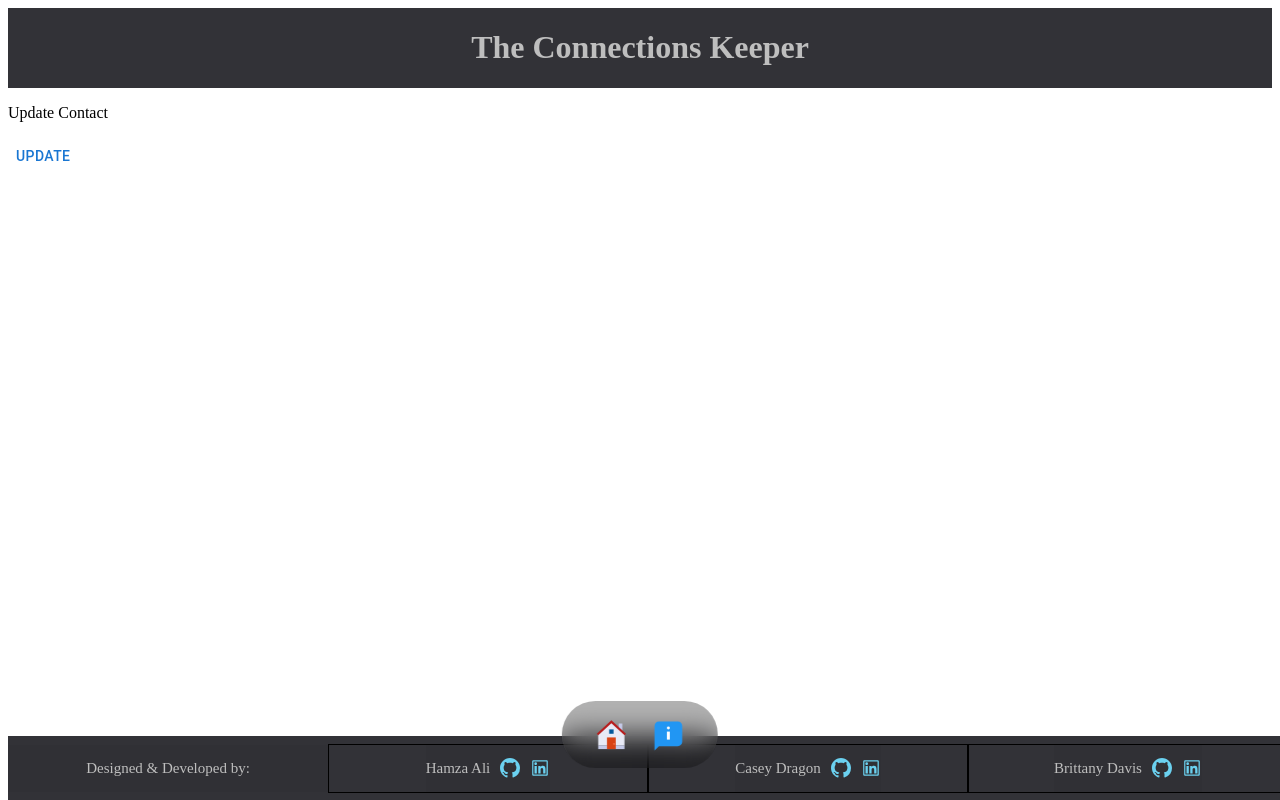
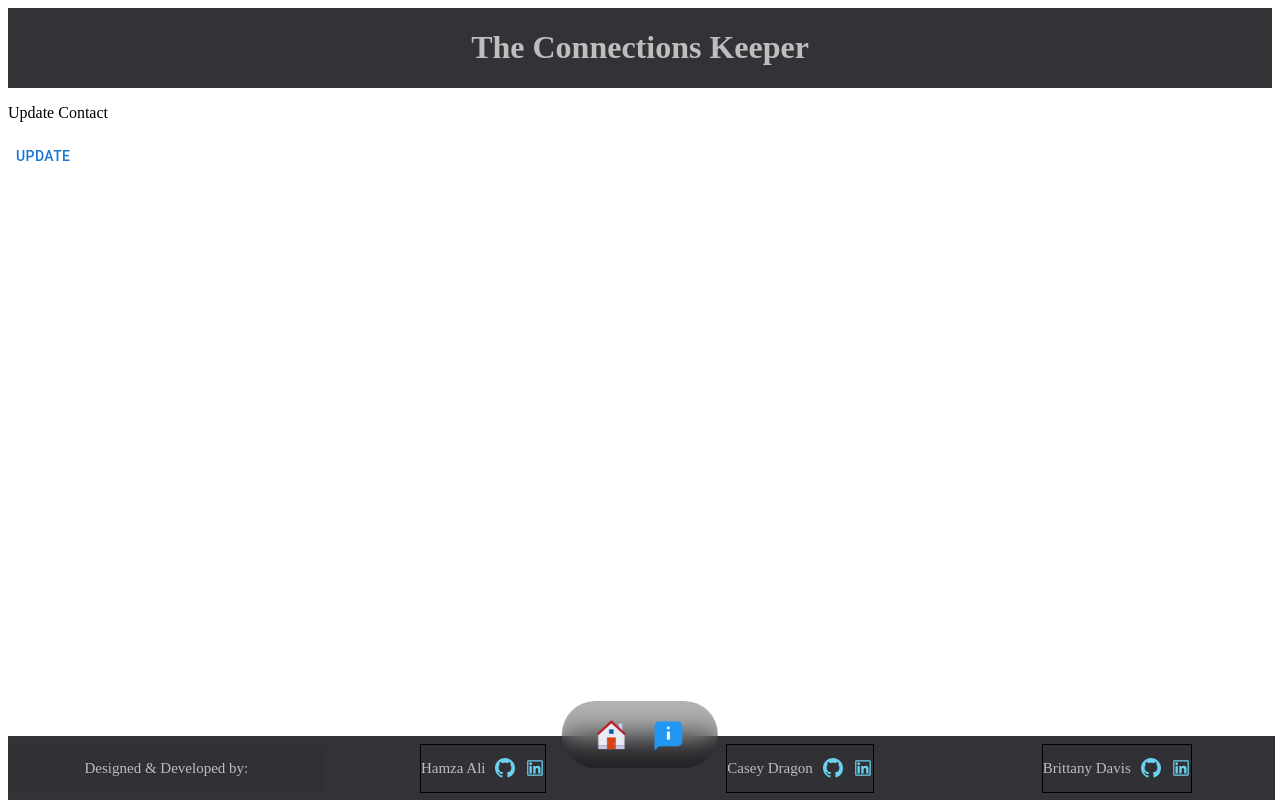
Before and after one commit to shamzaali7/connection-frontend-api, a React (Create React App) app: page /main/1 in a window 1280 px wide. Built offline with nearby package versions, Linux system fonts and the light colour scheme.

Commit message:
footer correction

```diff
--- a/src/Footer.css
+++ b/src/Footer.css
@@ -33,6 +33,7 @@ container{
     text-align: center;
     justify-content: center;
     display: flex;
+    margin: 0 auto;
 }
 
 
@@ -41,11 +42,12 @@ container{
     text-align: center;
     background-color:rgba(49, 49, 54, 0.993);
     font-size: 15px;
-    width: 100%;
+    width: 99%;
     height: 4rem;
     display: grid;
     grid-template-columns: 1fr  1fr 1fr 1fr;
     align-items: center;
+
 }
 
 /* Extra small devices (phones, 600px and down) */
```
